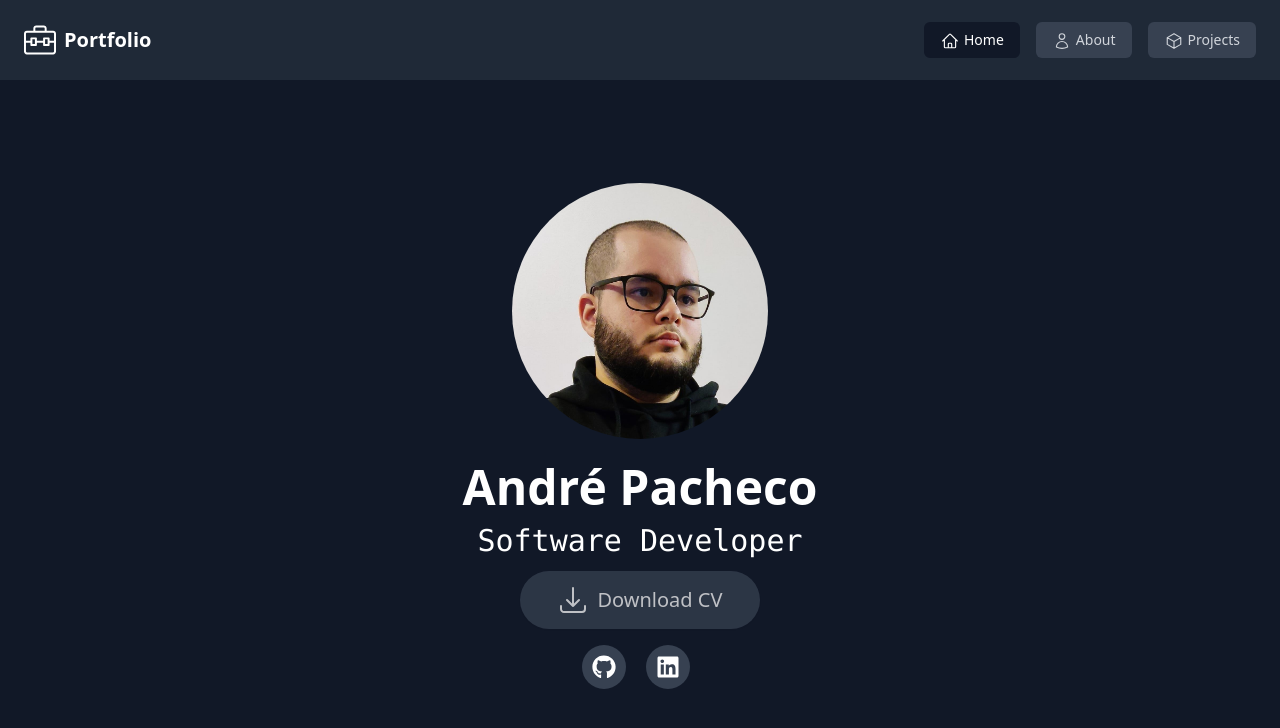
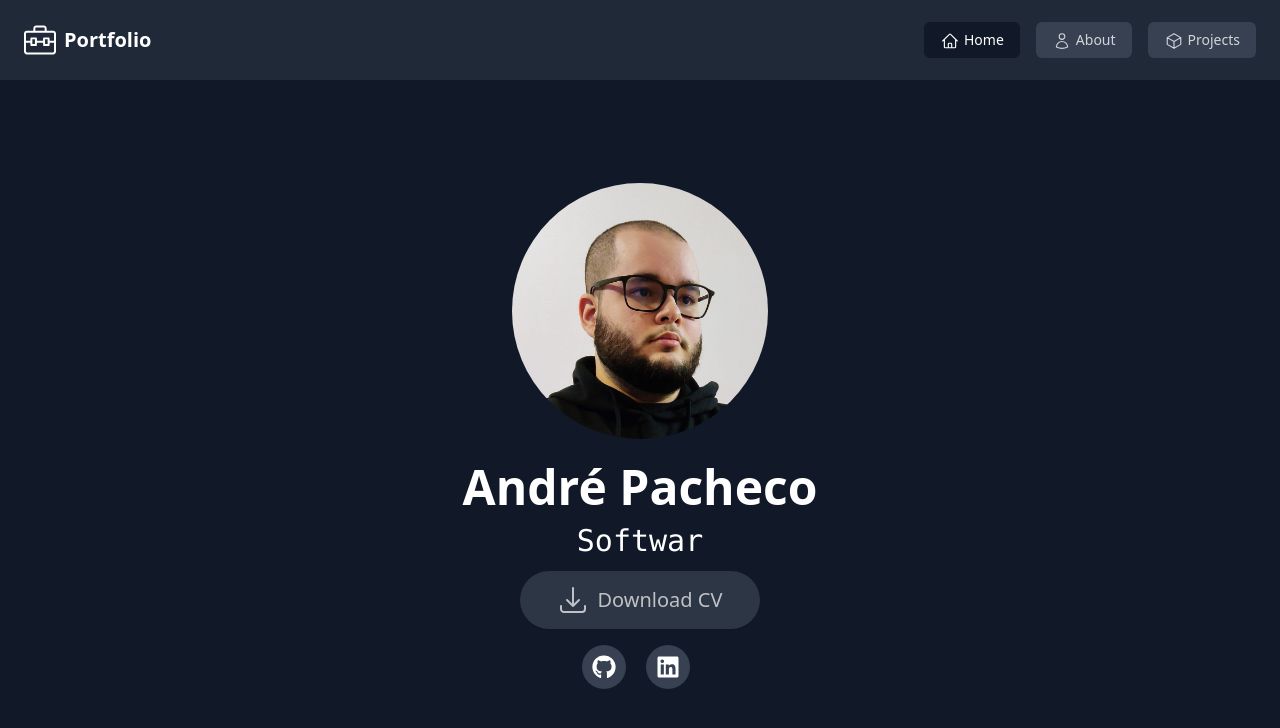
Before and after one commit to AndreMP97/portfolio, a React (Create React App) app: page / in a window 1280 px wide. Shown: the top 728 px of the page. Built offline with nearby package versions, Linux system fonts and the light colour scheme.

Commit message:
added React Simple Typewriter

```diff
--- a/package.json
+++ b/package.json
@@ -13,6 +13,7 @@
     "react-icons": "^4.7.1",
     "react-router-dom": "^6.6.1",
     "react-scripts": "5.0.1",
+    "react-simple-typewriter": "^5.0.1",
     "web-vitals": "^2.1.4"
   },
   "scripts": {
--- a/src/components/hero/index.jsx
+++ b/src/components/hero/index.jsx
@@ -1,14 +1,21 @@
-import Picture from "../../assets/foto.jpg"
-import { FaGithub, FaLinkedin } from "react-icons/fa"
-import { ArrowDownTrayIcon } from "@heroicons/react/24/outline"
+import Picture from "../../assets/foto.jpg";
+import { FaGithub, FaLinkedin } from "react-icons/fa";
+import { ArrowDownTrayIcon } from "@heroicons/react/24/outline";
+import { useTypewriter } from 'react-simple-typewriter';
 
 export default function Hero() {
+    const [text] = useTypewriter({
+        words: ["Software Developer"],
+        loop: true,
+        delaySpeed: 2500
+    });
+
     return (
         <div className="bg-gray-900 flex flex-grow flex-col items-center justify-between">
             <div className="flex flex-col justify-center h-full">
                 <img className="mx-auto mt-6 h-64 w-64 rounded-full" src={Picture} alt="Profile" />
                 <h1 className="flex mt-6 mb-3 text-5xl font-bold text-white justify-center">André Pacheco</h1>
-                <h2 className="flex mb-3 text-3xl font-mono text-white justify-center">Software Developer</h2>
+                <h2 className="flex h-9 mb-3 text-3xl font-mono text-white justify-center">{text}</h2>
                 <button
                     type="button"
                     className="flex animate-pulse w-60 self-center justify-center items-center px-8 py-3 border border-transparent text-xl font-medium rounded-full shadow-sm text-white bg-gray-700 hover:bg-gray-600 hover:animate-none"
```
Also changed, not shown: 1 other file (tests, documents, lock files or other folders).
